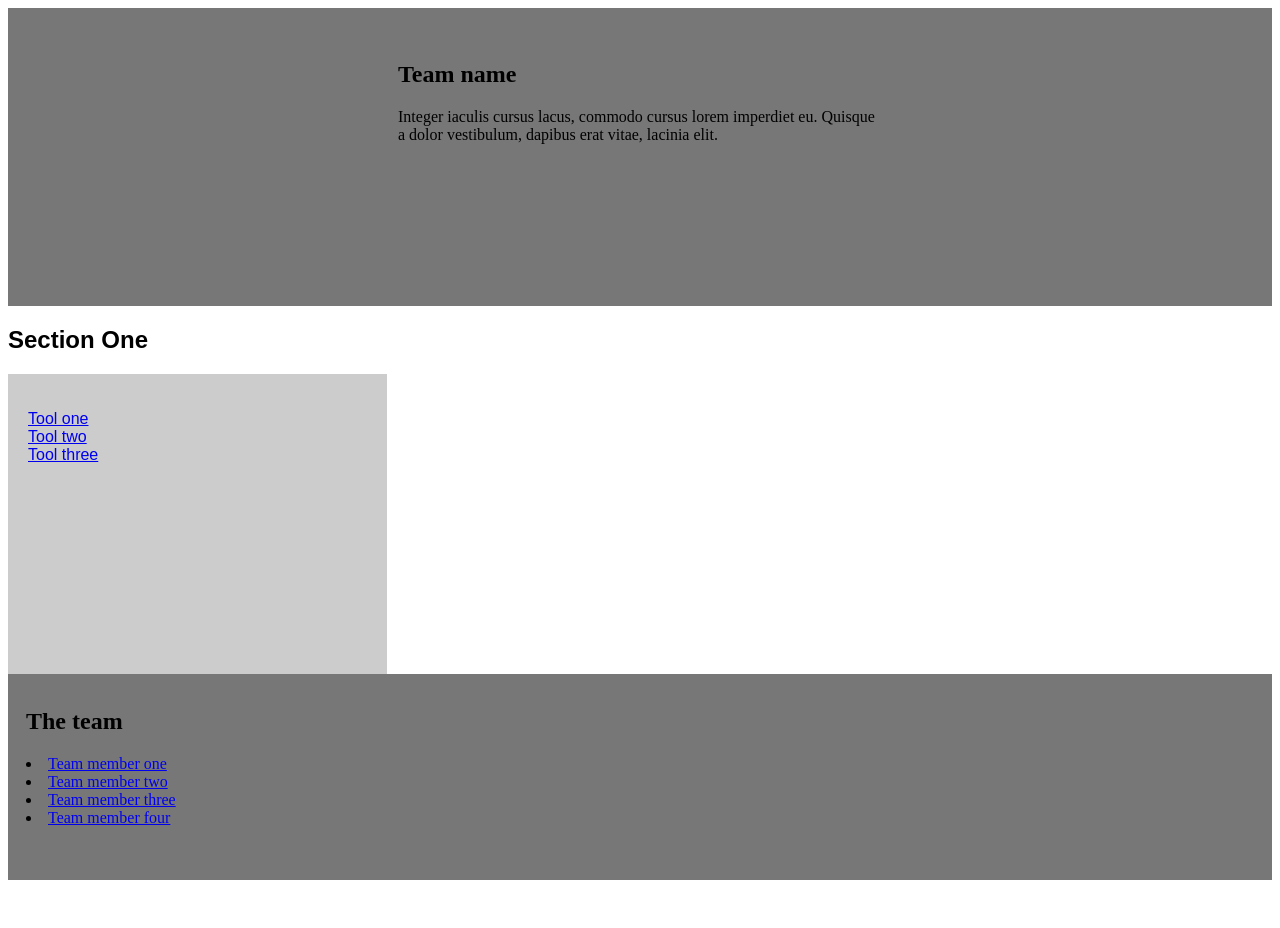
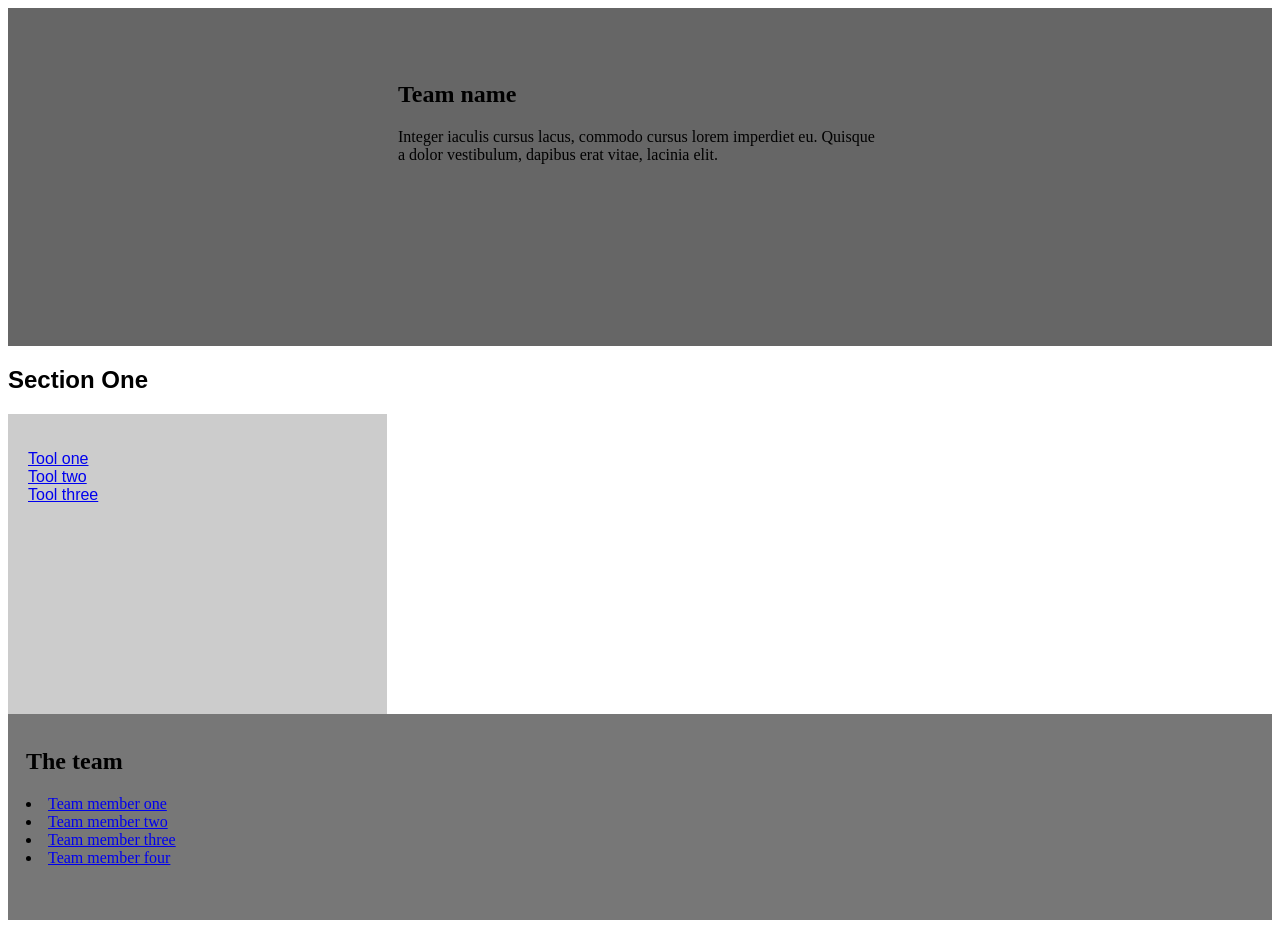
Before and after one commit to armandoagudelo/test, a plain HTML site: page docs/index.html in a window 1280 px wide. Before the commit the page ends 888 px from the top, so only its background shows below. Drawn offline with Linux system fonts and the light colour scheme.

Commit message:
Update style.css

```diff
--- a/docs/style.css
+++ b/docs/style.css
@@ -8,6 +8,7 @@ body {
 
 /* Style the header */
 header {
+  font-family: Arial, Helvetica, sans-serif;
   background-color: #666;
   padding: 30px;
   text-align: center;
@@ -47,17 +48,10 @@ section::after {
 
 /* Style the footer */
 footer {
+  font-family: Arial, Helvetica, sans-serif;
   background-color: #777;
   padding: 10px;
   text-align: left;
-  color: white;
-}
-
-/* Style the footer */
-header {
-  background-color: #777;
-  padding: 10px;
-  text-align: center;
   color: white;
 }
 
```
